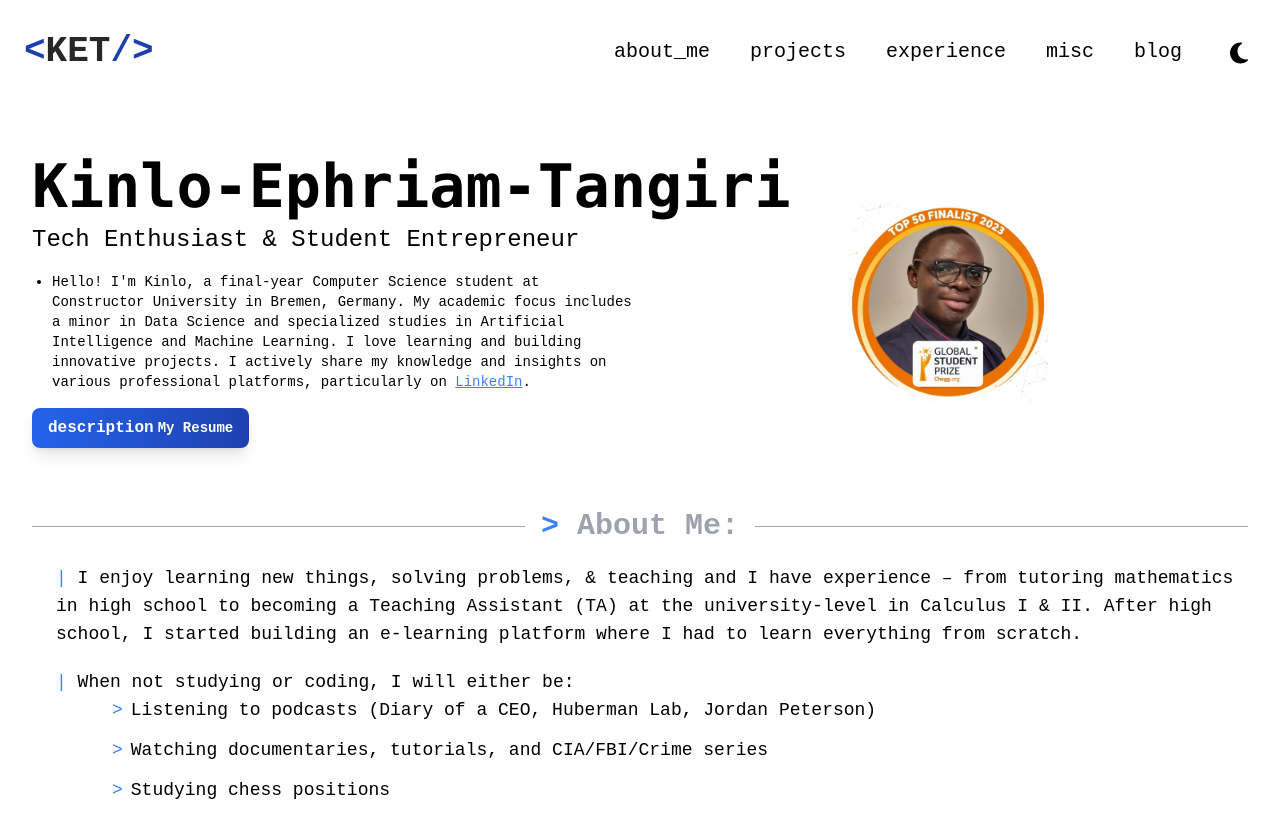
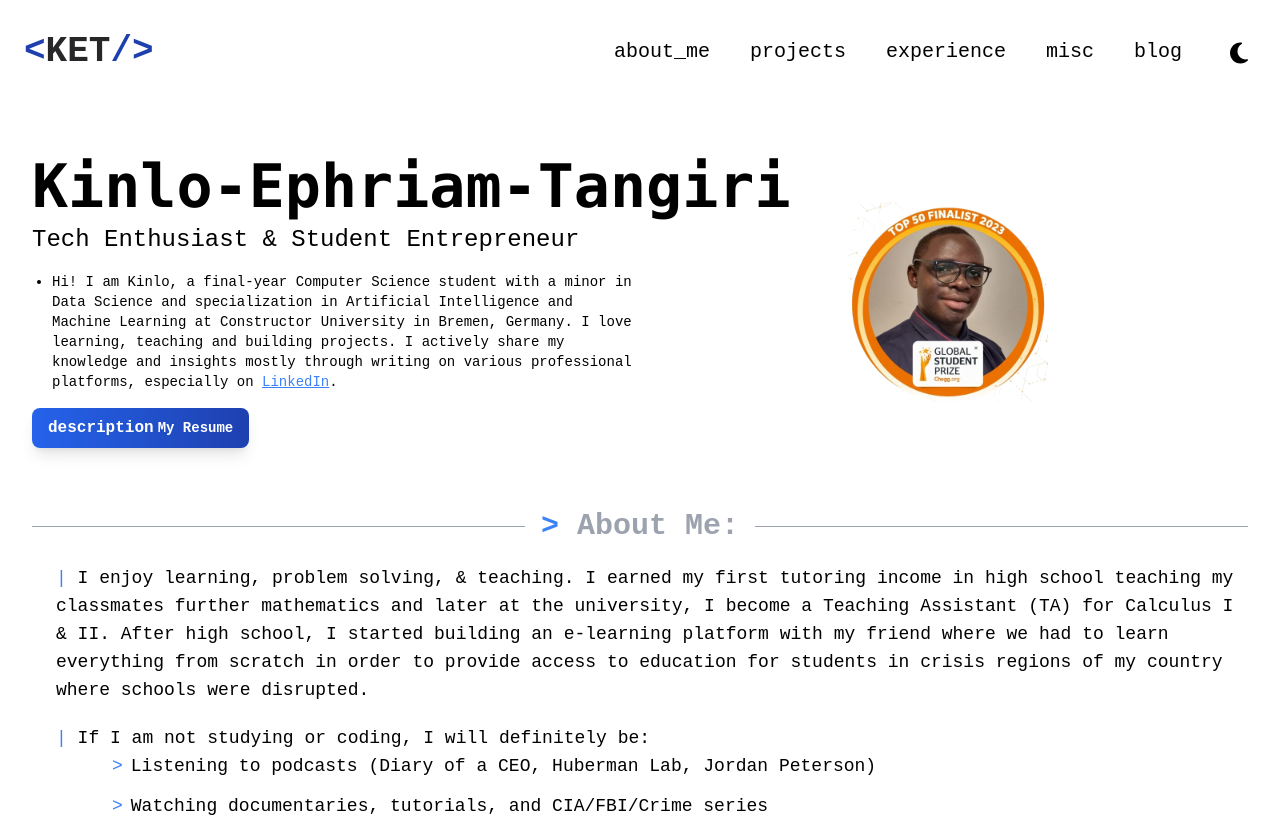
Before and after one commit to 9117KET/my-portfolio, a React (Vite) app: page / in a window 1280 px wide. Shown: the top 817 px of the page. Built offline with nearby package versions, Linux system fonts and the light colour scheme.

Commit message:
updates as of 28/05/2025

```diff
--- a/src/components/AboutMe.tsx
+++ b/src/components/AboutMe.tsx
@@ -22,12 +22,12 @@ export default function AboutMe() {
           {/* Introduction list */}
           <ul className="list-disc pl-5 text-xs sm:text-sm mt-4 font-mono">
             <li>
-              Hello! I'm Kinlo, a final-year Computer Science student at
-              Constructor University in Bremen, Germany. My academic focus
-              includes a minor in Data Science and specialized studies in
-              Artificial Intelligence and Machine Learning. I love learning and
-              building innovative projects. I actively share my knowledge and
-              insights on various professional platforms, particularly on&nbsp;
+              Hi! I am Kinlo, a final-year Computer Science student with a minor
+              in Data Science and specialization in Artificial Intelligence and
+              Machine Learning at Constructor University in Bremen, Germany. I
+              love learning, teaching and building projects. I actively share my
+              knowledge and insights mostly through writing on various
+              professional platforms, especially on&nbsp;
               <a
                 href="https://www.linkedin.com/in/kinlo-ephriam-tangiri-a70113218/"
                 target="_blank"
@@ -80,17 +80,19 @@ export default function AboutMe() {
           {/* Personal statements */}
           <p className="pl-2 md:pl-6 text-xs sm:text-sm md:text-lg dark:text-gray-300"></p>
           <p className="pl-2 md:pl-6 text-xs sm:text-sm md:text-lg dark:text-gray-300">
-            <span className="text-blue-500">| </span>I enjoy learning new
-            things, solving problems, & teaching and I have experience – from
-            tutoring mathematics in high school to becoming a Teaching Assistant
-            (TA) at the university-level in Calculus I & II. After high school,
-            I started building an e-learning platform where I had to learn
-            everything from scratch.
+            <span className="text-blue-500">| </span>I enjoy learning, problem
+            solving, & teaching. I earned my first tutoring income in high
+            school teaching my classmates further mathematics and later at the
+            university, I become a Teaching Assistant (TA) for Calculus I & II.
+            After high school, I started building an e-learning platform with my
+            friend where we had to learn everything from scratch in order to
+            provide access to education for students in crisis regions of my
+            country where schools were disrupted.
           </p>
           <div style={{ height: "20px" }}></div>
           <p className="pl-2 md:pl-6 text-xs sm:text-sm md:text-lg dark:text-gray-300">
-            <span className="text-blue-500">| </span>When not studying or
-            coding, I will either be:
+            <span className="text-blue-500">| </span>If I am not studying or
+            coding, I will definitely be:
           </p>
 
           {/* List of hobbies */}
--- a/src/pages/About.tsx
+++ b/src/pages/About.tsx
@@ -5,32 +5,25 @@ import Navbar from "../components/Navbar";
 import styles from "../utils/style";
 
 export default function About() {
-  // Define the About component
   return (
     <div className="dark:bg-[#2D2E32] min-h-screen overflow-hidden">
       {" "}
-      {/* Set dark background and minimum screen height */}
       <Helmet>
-        <title>Kinlo Ephriam Tangiri</title> {/* Set the page title */}
+        <title>Kinlo Ephriam Tangiri</title>
       </Helmet>
       <div className={`${styles.flexCenter}`}>
         {" "}
-        {/* Center content horizontally */}
         <div className={`${styles.boxWidth}`}>
           {" "}
-          {/* Apply width styling */}
           <Navbar clicked="about_me;" />{" "}
-          {/* Navbar component with 'about_me' as the active link */}
         </div>
       </div>
       <div className={`${styles.flexStart} w-full`}>
         {" "}
-        {/* Align content to the start of the flex container */}
         <div className={`${styles.boxWidth}`}>
           {" "}
-          {/* Apply width styling */}
-          <AboutMe /> {/* Render the AboutMe component */}
-          <ContactMe /> {/* Render the ContactMe component */}
+          <AboutMe />
+          <ContactMe />
         </div>
       </div>
     </div>
--- a/src/utils/constants.ts
+++ b/src/utils/constants.ts
@@ -609,9 +609,9 @@ export const hobbies = [
   "Listening to podcasts (Diary of a CEO, Huberman Lab, Jordan Peterson)",
   "Watching documentaries, tutorials, and CIA/FBI/Crime series",
   //"Reading tech articles and self-development books",
-  "Studying chess positions",
+  "Playing Chess",
   "Playing Table Tennis",
-  "Learning Piano",
+  "Learning how to play the Piano",
 ];
 
 // Blog posts
```
